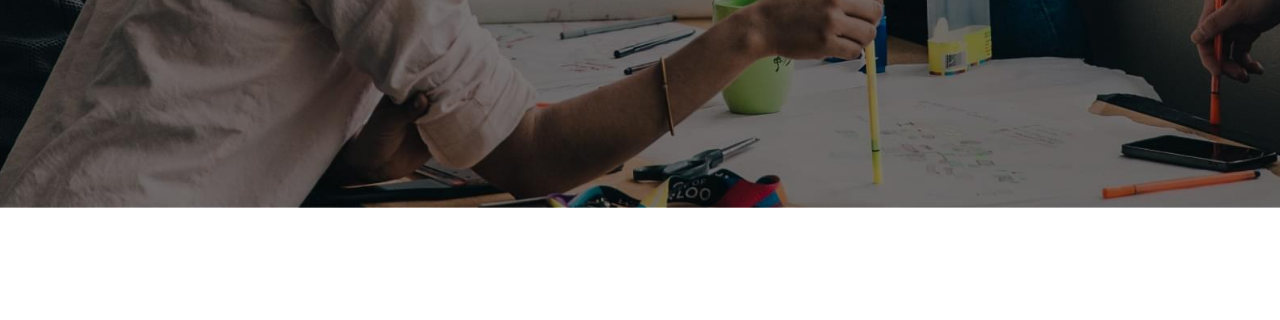
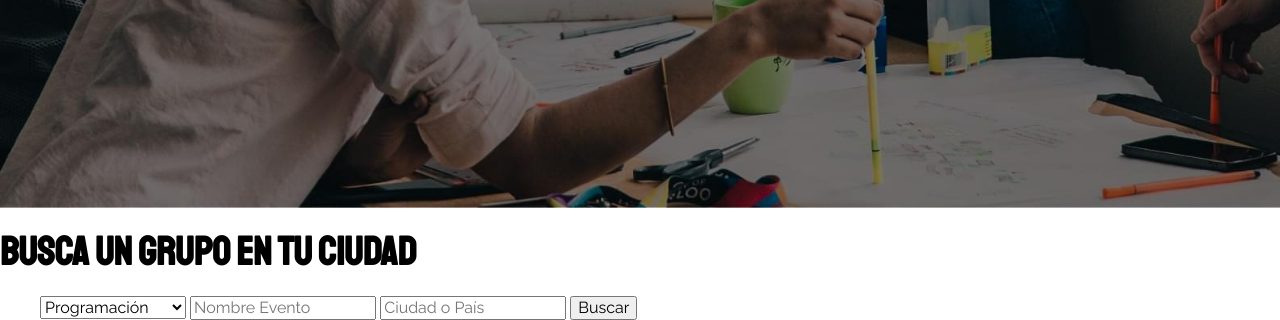
Before and after one commit to CristianMP04/meeti, a website: page index.html in a window 1280 px wide. Shown: the part 524-844 px from the top of the page. Before the commit the page ends 800 px from the top, so only its background shows below. Drawn offline with Linux system fonts and the light colour scheme.

Commit message:
Create Section Formulario
Create Section Formulario

```diff
--- a/index.html
+++ b/index.html
@@ -28,5 +28,33 @@
         <a class="hero__enlace" href="#">Obtener una cuenta</a>
     </section>
 
+    <section class="busqueda">
+        <h2 class="busqueda__heading">Busca un grupo en tu ciudad</h2>
+
+        <div class="contenedor">
+            <form class="formulario">
+                <select class="formulario__campo">
+                    <option>Programación</option>
+                    <option>Diseño</option>
+                    <option>Negocios</option>
+                    <option>Moda</option>
+                    <option>Ejercicios Salud</option>
+                    <option>Fotografía</option>
+                    <option>Comida</option>
+                    <option>Diseño Interior</option>
+                    <option>Café</option>
+                    <option>Cine</option>
+                    <option>Libros</option>
+                    <option>Emprendimiento</option>
+                </select>
+
+                <input class="formulario__campo" type="text" placeholder="Nombre Evento">
+                <input class="formulario__campo" type="text" placeholder="Ciudad o País">
+                <input class="formulario__submit" type="submit" value="Buscar">
+            </form>
+        </div>
+
+    </section>
+
 </body>
 </html>
```
